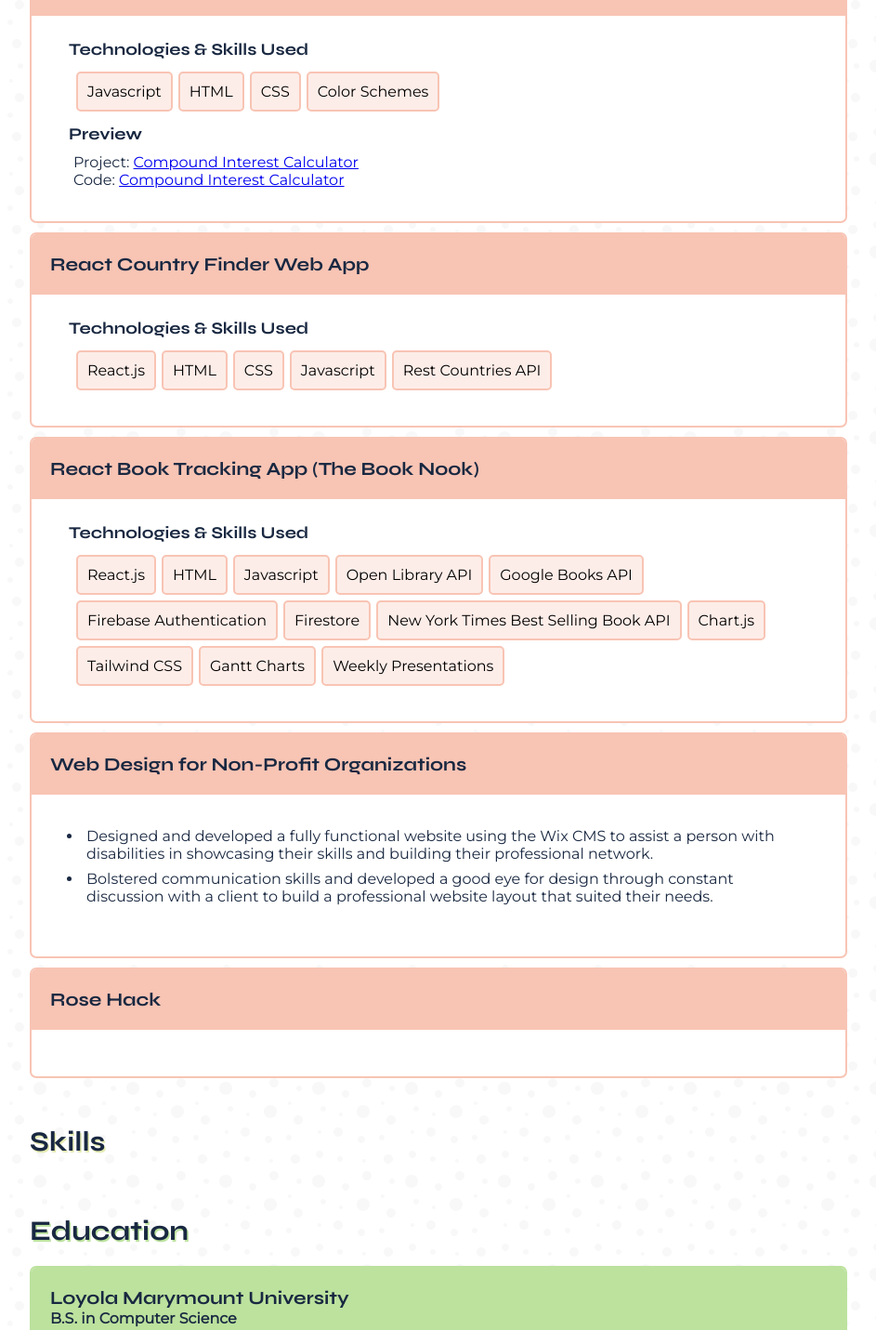
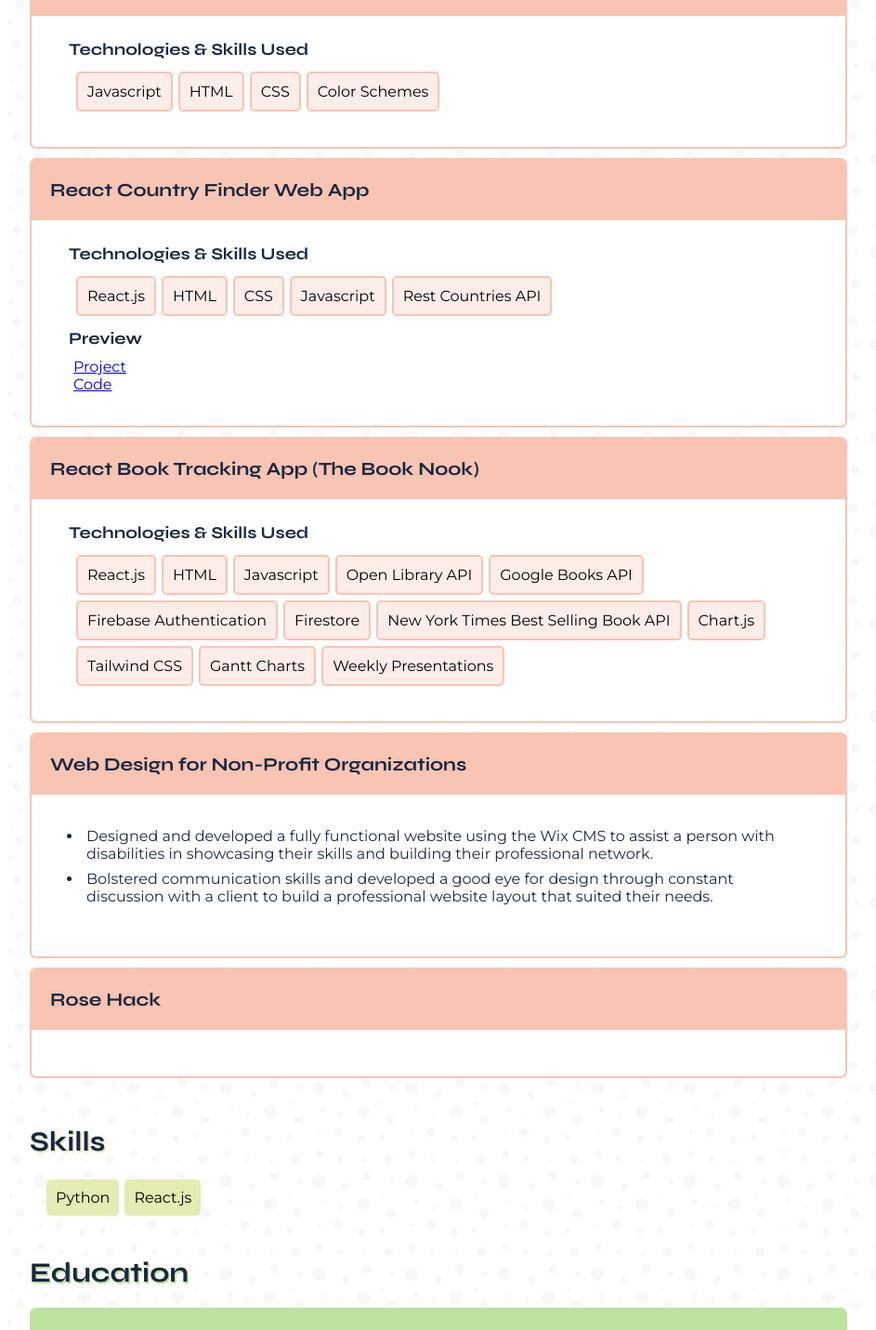
Before and after one commit to speer987/personal-website, a React (Create React App) app: page / in a window 1280 px wide. Shown: the part 2140-3571 px from the top of the page at 93% size, without its empty margins (168-1111 px from the left). Built offline with nearby package versions, Linux system fonts and the light colour scheme.

Commit message:
adding changes to links

```diff
--- a/src/App.css
+++ b/src/App.css
@@ -334,8 +334,8 @@ h5 {
 }
 
 .pill-green {
-  border: 2px #E5EBB2 solid;
-  background-color: #e5ebb256;
+  background-color: #E5EBB2;
+
 }
 
 .pill-parent {
--- a/src/App.js
+++ b/src/App.js
@@ -5,6 +5,7 @@ import Education from "./components/Education";
 import { degrees } from "./components/edu";
 import Experience from "./components/Experience";
 import { experience } from "./components/exp";
+import { skills } from "./components/skills";
 
 function App() {
   return (
@@ -29,6 +30,8 @@ function App() {
         <a href="#title-four">
           <button id="button-four">Education</button>
         </a>
+        <h2 id="title-three">Skills</h2>
+
         <h2 id="title-one">Experience</h2>
         <div id="flex-one">
           <Experience experienceList={experience} />
@@ -37,25 +40,24 @@ function App() {
         <div id="flex-two">
           <Coursework courseList={projects} />
         </div>
-        <h2 id="title-three">Skills</h2>
-        {/* <div id="card-five" className="pill-parent">
-          <div className="pill-green">Python</div>
-          <h4 className="pill-green">Python</h4>
-          <h4 className="pill-green">Python</h4>
-          <h4 className="pill-green">Python</h4>
-        </div> */}
+        <div className="pill-parent">
+          {skills?.map((skill) => (
+            <div key={skill} className="pill pill-green">
+              {skill}
+            </div>
+          ))}
+        </div>
         <h2 id="title-four">Education</h2>
-
         <div id="flex-three">
           <Education degrees={degrees} />
         </div>
         <div id="contact">
-          <a href="linkedin.com/saarah-peer">
+          <a href="https://linkedin.com/saarah-peer" target="_blank">
             <button id="linkedin">
               <i class="fa fa-linkedin"></i>
             </button>
           </a>
-          <a href="github.com/speer987">
+          <a href="https://github.com/speer987" target="_blank">
             <button src="github.com/speer987" id="github">
               <i class="fa fa-github"></i>
             </button>
--- a/src/components/Coursework.js
+++ b/src/components/Coursework.js
@@ -34,16 +34,18 @@ export default function Coursework({ courseList }) {
             <h5>Preview</h5>
             <h4 className="extra-padding">
               <h4>
-                {"Project: "}
-                <a href={courseInfo.preview.project} target="_blank">
-                  {courseInfo.course}
+                <a
+                  className="button-two "
+                  href={courseInfo.preview.project}
+                  target="_blank"
+                >
+                  Project
                 </a>
               </h4>
 
               <h4>
-                {"Code: "}
                 <a href={courseInfo.preview.code} target="_blank">
-                  {courseInfo.course}
+                  Code
                 </a>
               </h4>
             </h4>
--- a/src/components/projects.js
+++ b/src/components/projects.js
@@ -14,16 +14,16 @@ export const projects = [
     university: "Loyola Marymount University",
     // desc: ["I like pie."],
     tech: ["Javascript", "HTML", "CSS", "Color Schemes"],
-    preview: {
-      project: "https://speer987.github.io/react-country-finder/",
-      code: "https://github.com/speer987/react-country-finder",
-    },
   },
   {
     course: "React Country Finder Web App",
     university: "Loyola Marymount University",
     // desc: ["I like pie."],
     tech: ["React.js", "HTML", "CSS", "Javascript", "Rest Countries API"],
+    preview: {
+      project: "https://speer987.github.io/react-country-finder/",
+      code: "https://github.com/speer987/react-country-finder",
+    },
   },
   {
     course: "React Book Tracking App (The Book Nook)",
```
